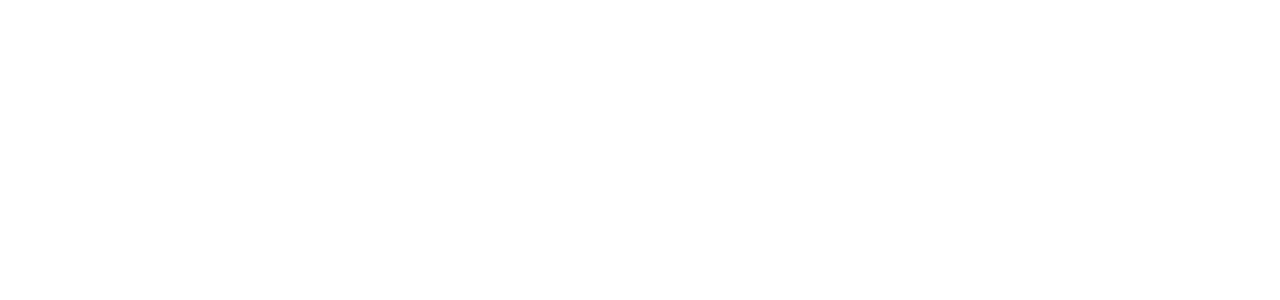
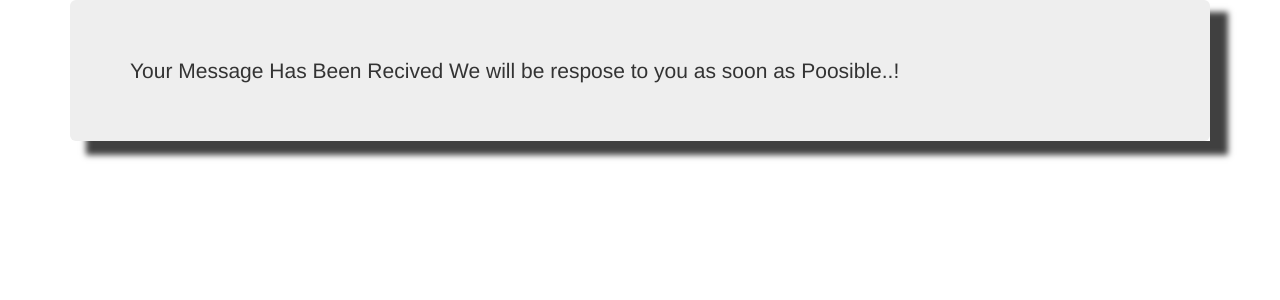
Before and after one commit to ArslanAmeer/GYMKhaana-Online, an ASP.NET MVC app: page /Contact/SuccessMessage in a window 1280 px wide. Before the commit the part shown is empty. Shown: the top 300 px of the page. Run offline with ASP.NET Core 8 and stand-ins for ASP.NET MVC 5, Linux system fonts and the light colour scheme; the project's own start-up code is not run, and a stand-in starts its controllers and pages; some libraries are stand-ins or nearby versions.

Commit message:
Update the Message View

```diff
--- a/FinalYearProject/Views/Contact/SuccessMessage.cshtml
+++ b/FinalYearProject/Views/Contact/SuccessMessage.cshtml
@@ -2,19 +2,31 @@
 @{
     Layout = null;
 }
-
 <!DOCTYPE html>
-
 <html>
 <head>
     <meta name="viewport" content="width=device-width" />
     <title>SuccessMessage</title>
     <link href="~/Content/Assets/css/bootstrap.min.css" rel="stylesheet" />
+    <style>
+
+
+
+        .boxShadow {
+            -webkit-box-shadow: 17px 13px 6px 1px rgba(0,0,0,0.75);
+            -moz-box-shadow: 17px 13px 6px 1px rgba(0,0,0,0.75);
+            box-shadow: 17px 13px 6px 1px rgba(0,0,0,0.75);
+        }
+    </style>
 </head>
 <body>
-    <div>
-
-
+    <div class="container">
+        <div class="col-lg-6 offset-lg-2"></div>
+        <div class="boxShadow">
+            <div class="jumbotron">
+                Your Message Has Been Recived We will be respose to you as soon as Poosible..!
+            </div>
+        </div>
     </div>
 </body>
 </html>
```
